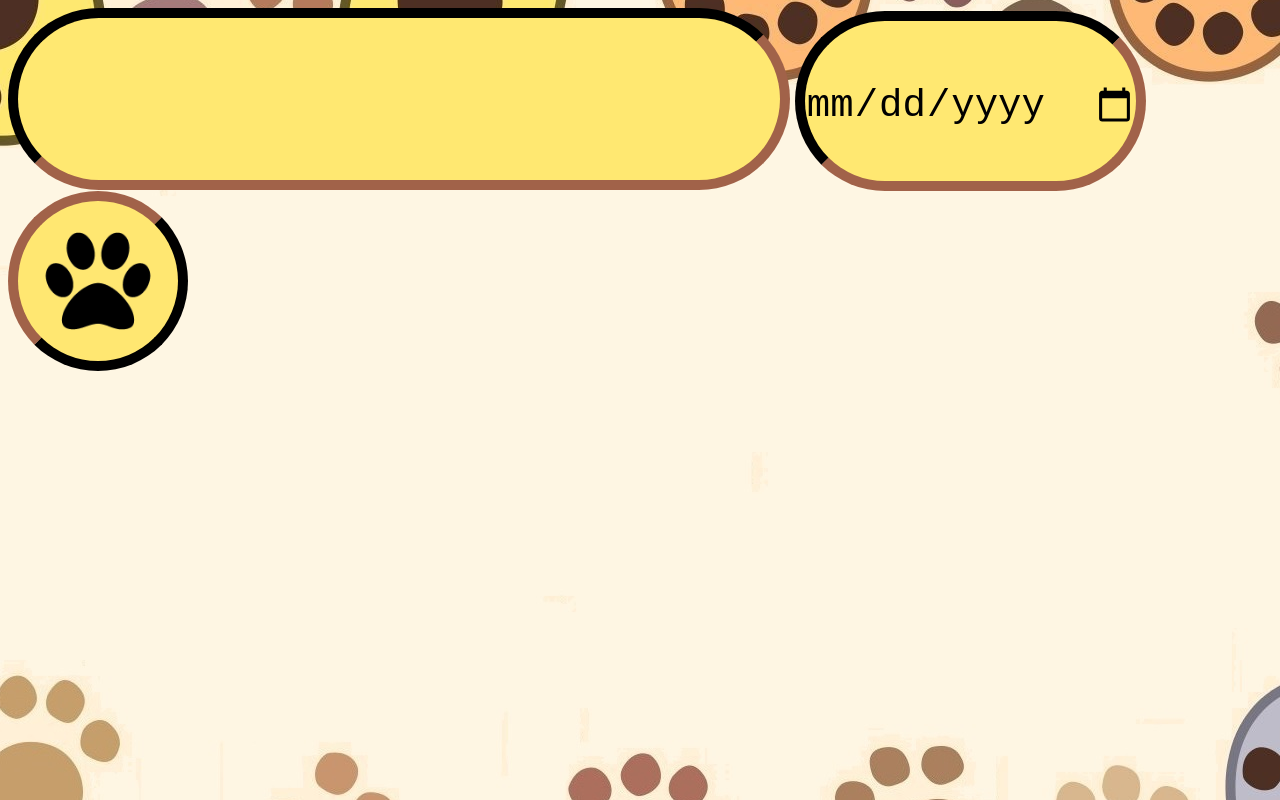
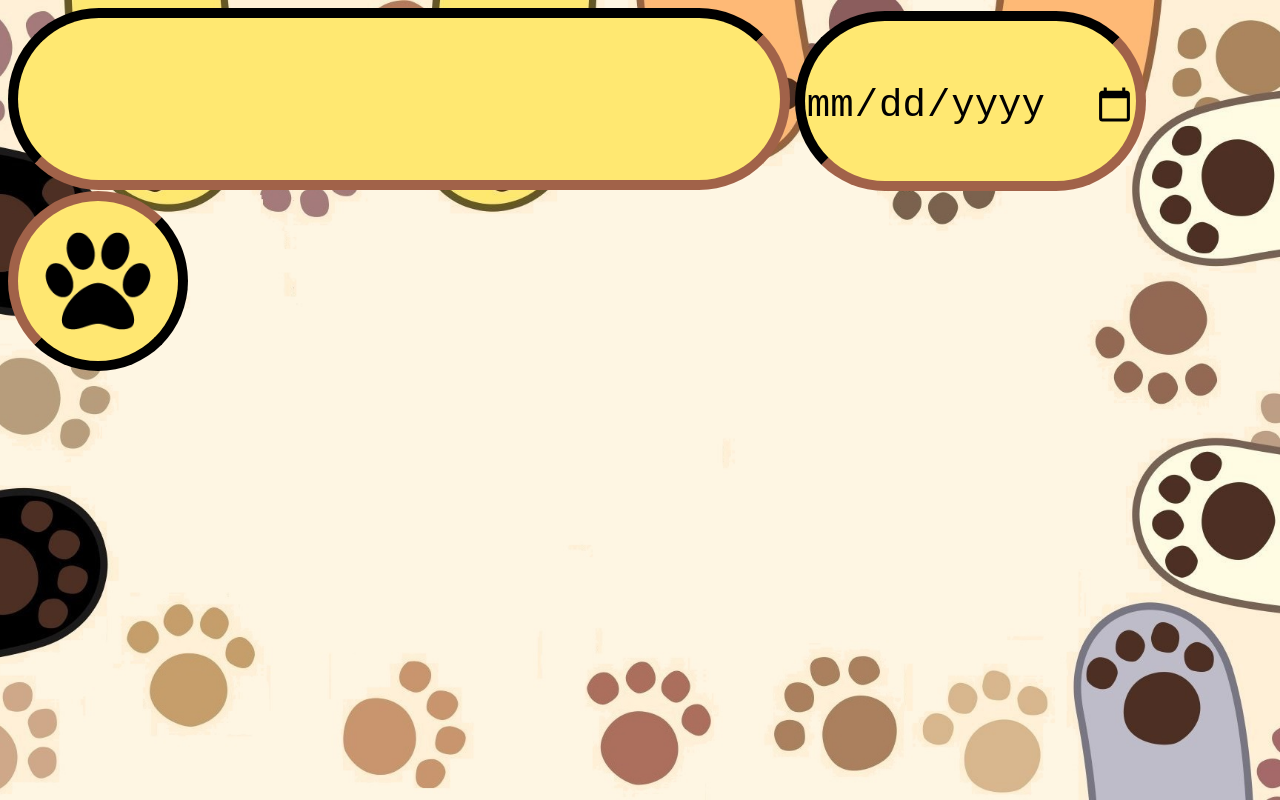
Before and after one commit to VladT123/Todo, a plain HTML site: page index.html in a window 1280 px wide. Drawn offline with Linux system fonts and the light colour scheme.

Commit message:
Update styles.css

```diff
--- a/styles.css
+++ b/styles.css
@@ -1,12 +1,15 @@
 body{
-    background-image: url('Graphics/PAWS_BG.jpg');
-    background-color: #fef7e2;
     font-family: Arial;
     color: rgb(223, 131, 10);
     font-weight: bold;
+    background-image: url('Graphics/PAWS_BG.jpg');
+    background-color: #fef7e2;
     background-repeat: no-repeat;
     background-position: center;
     background-attachment: fixed;
+    background-size: cover;
+    overflow-y: scroll;
+    -webkit-overflow-scrolling:touch;
 }
 .input{
     width: 60%;
```
